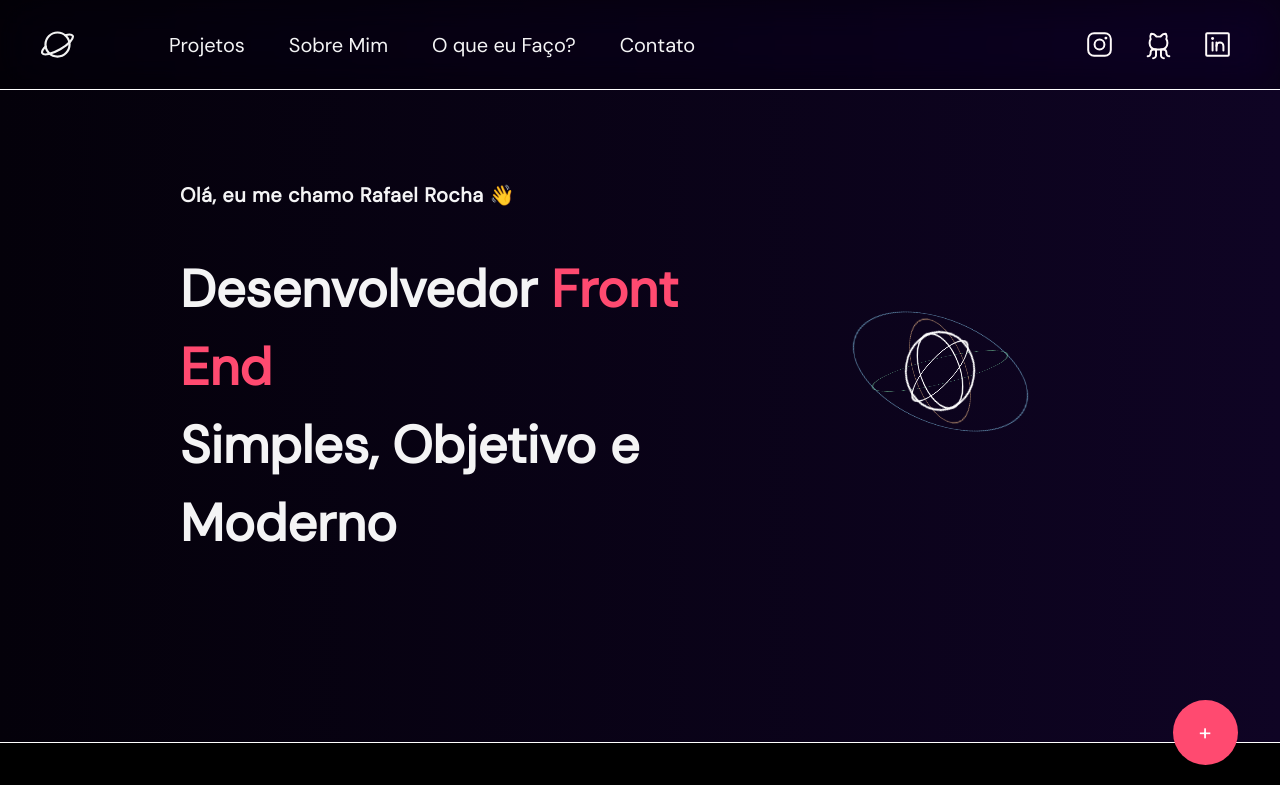
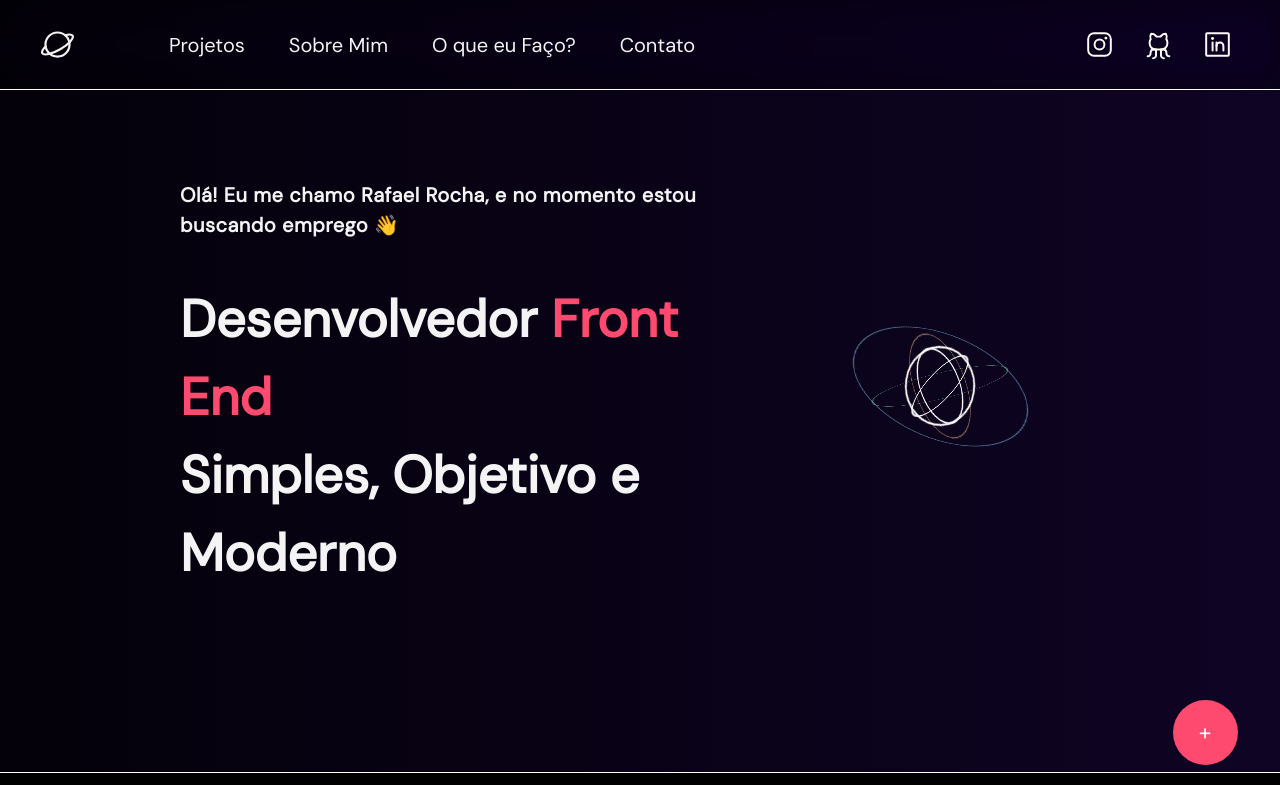
Before and after one commit to RafaelRRhocha/Portfolio-3.0, a Next.js app: page / in a window 1280 px wide. Shown: the top 785 px of the page. Built offline with nearby package versions, Linux system fonts and the light colour scheme; grey boxes are pictures that could not be loaded.

Commit message:
fix: title in landingHome

```diff
--- a/src/components/LandingHome.tsx
+++ b/src/components/LandingHome.tsx
@@ -5,10 +5,10 @@ interface LandingHomeProps {}
 const LandingHome: FC<LandingHomeProps> = ({}) => {
   return (
     <>
-      <div id="home" className="p-[180px] flex justify-center items-center gap-10 border-b-[0.5px] border-solid border-white">
+      <div id="home" className="p-[180px] flex justify-center items-center gap-[50px] border-b-[0.5px] border-solid border-white">
         <div className="flex flex-col items-left gap-10 text-zinc-100">
           <p className="text-[20px] font-semibold tracking-wide">
-            Olá, eu me chamo Rafael Rocha  👋
+            Olá! Eu me chamo Rafael Rocha, e no momento estou buscando emprego 👋
           </p>
           <strong className="text-[52px]">
             Desenvolvedor
```
